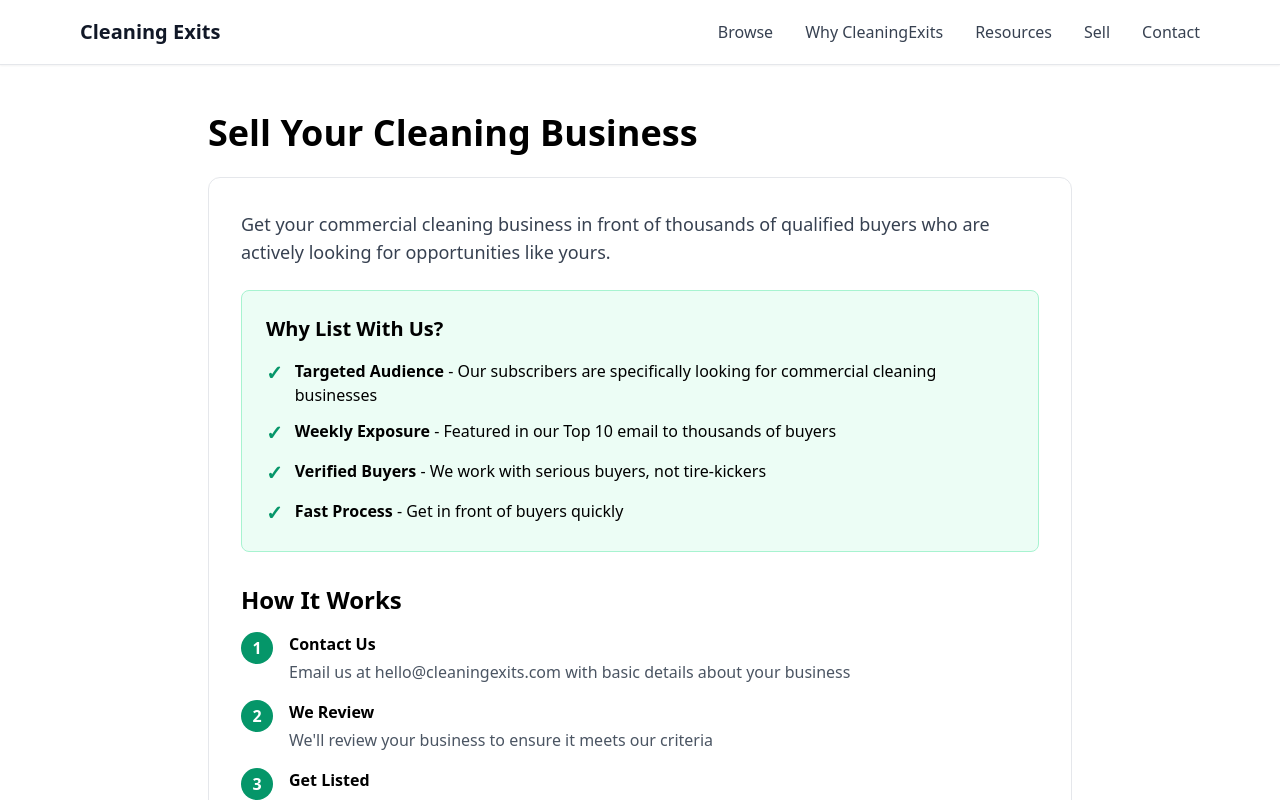
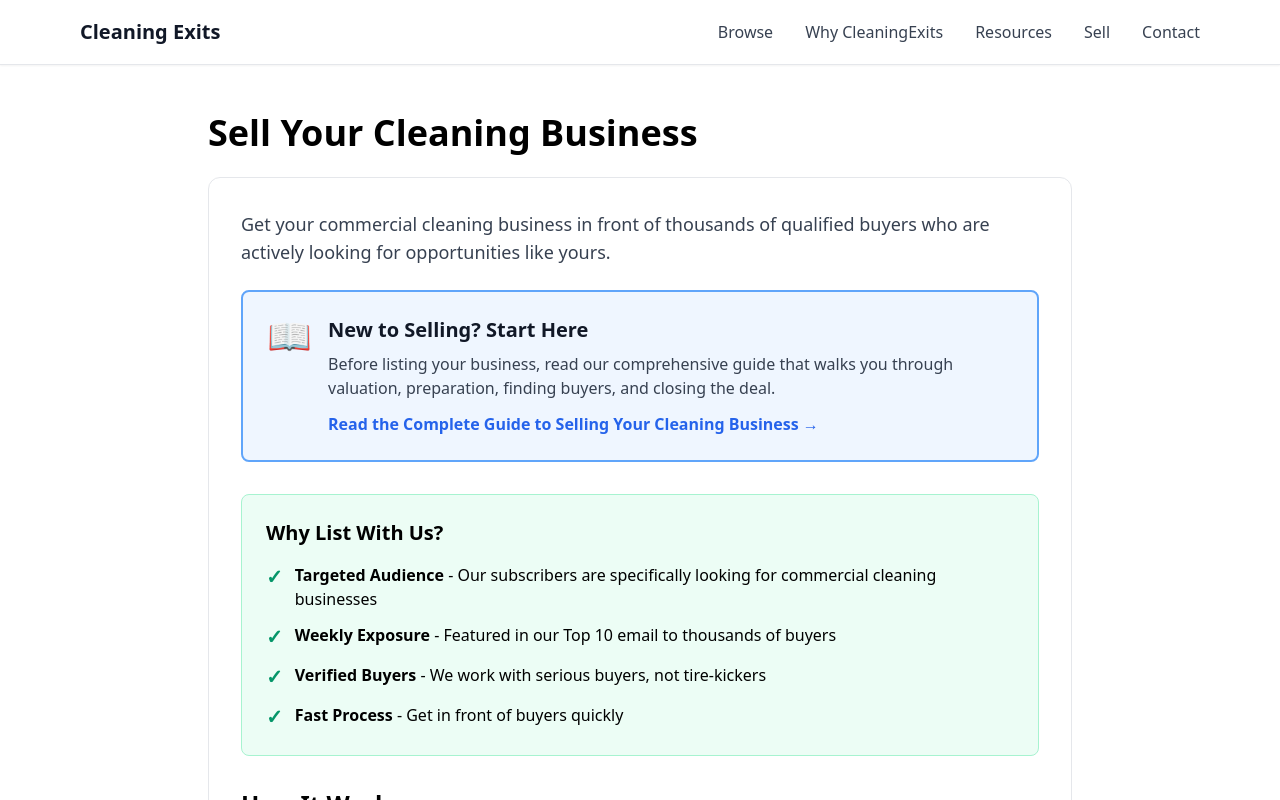
Before and after one commit to jeffsosville/cleaningexits, a Next.js app: page /sell in a window 1280 px wide. Shown: the top 800 px of the page. Built offline with nearby package versions, Linux system fonts and the light colour scheme.

Commit message:
Add guide callout for new sellers

```diff
--- a/pages/sell.tsx
+++ b/pages/sell.tsx
@@ -22,6 +22,28 @@ export default function Sell() {
             Get your commercial cleaning business in front of thousands of qualified buyers
             who are actively looking for opportunities like yours.
           </p>
+
+          {/* New Guide Callout */}
+          <div className="bg-blue-50 border-2 border-blue-400 rounded-lg p-6 mb-8">
+            <div className="flex items-start gap-4">
+              <div className="text-4xl">📖</div>
+              <div className="flex-1">
+                <h2 className="text-xl font-bold text-gray-900 mb-2">
+                  New to Selling? Start Here
+                </h2>
+                <p className="text-gray-700 mb-3">
+                  Before listing your business, read our comprehensive guide that walks you through
+                  valuation, preparation, finding buyers, and closing the deal.
+                </p>
+                <Link
+                  href="/selling-your-cleaning-business"
+                  className="inline-flex items-center gap-2 text-blue-600 hover:text-blue-700 font-semibold"
+                >
+                  Read the Complete Guide to Selling Your Cleaning Business →
+                </Link>
+              </div>
+            </div>
+          </div>
 
           <div className="bg-emerald-50 border border-emerald-200 rounded-lg p-6 mb-8">
             <h2 className="text-xl font-bold mb-4">Why List With Us?</h2>
```
